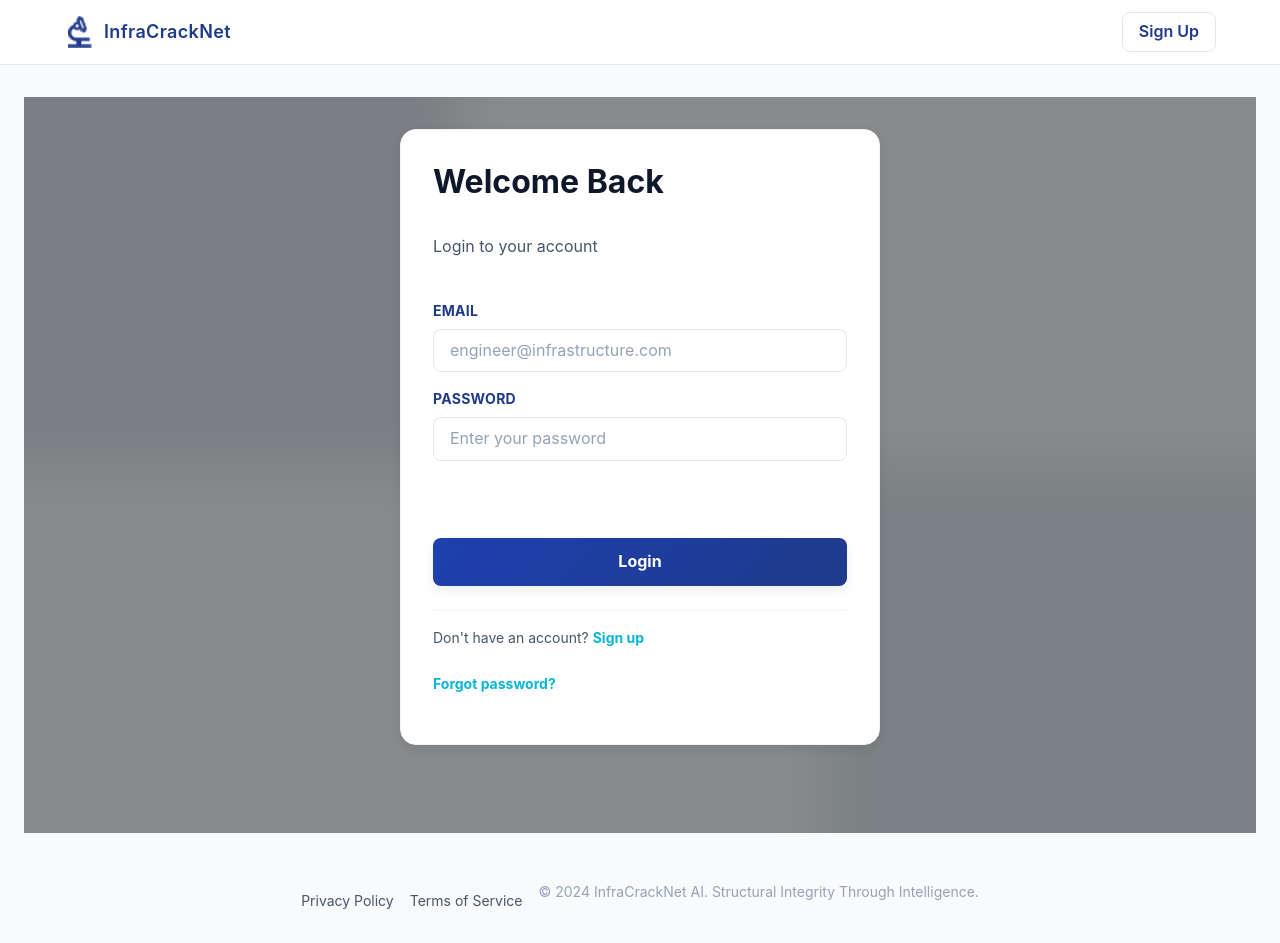
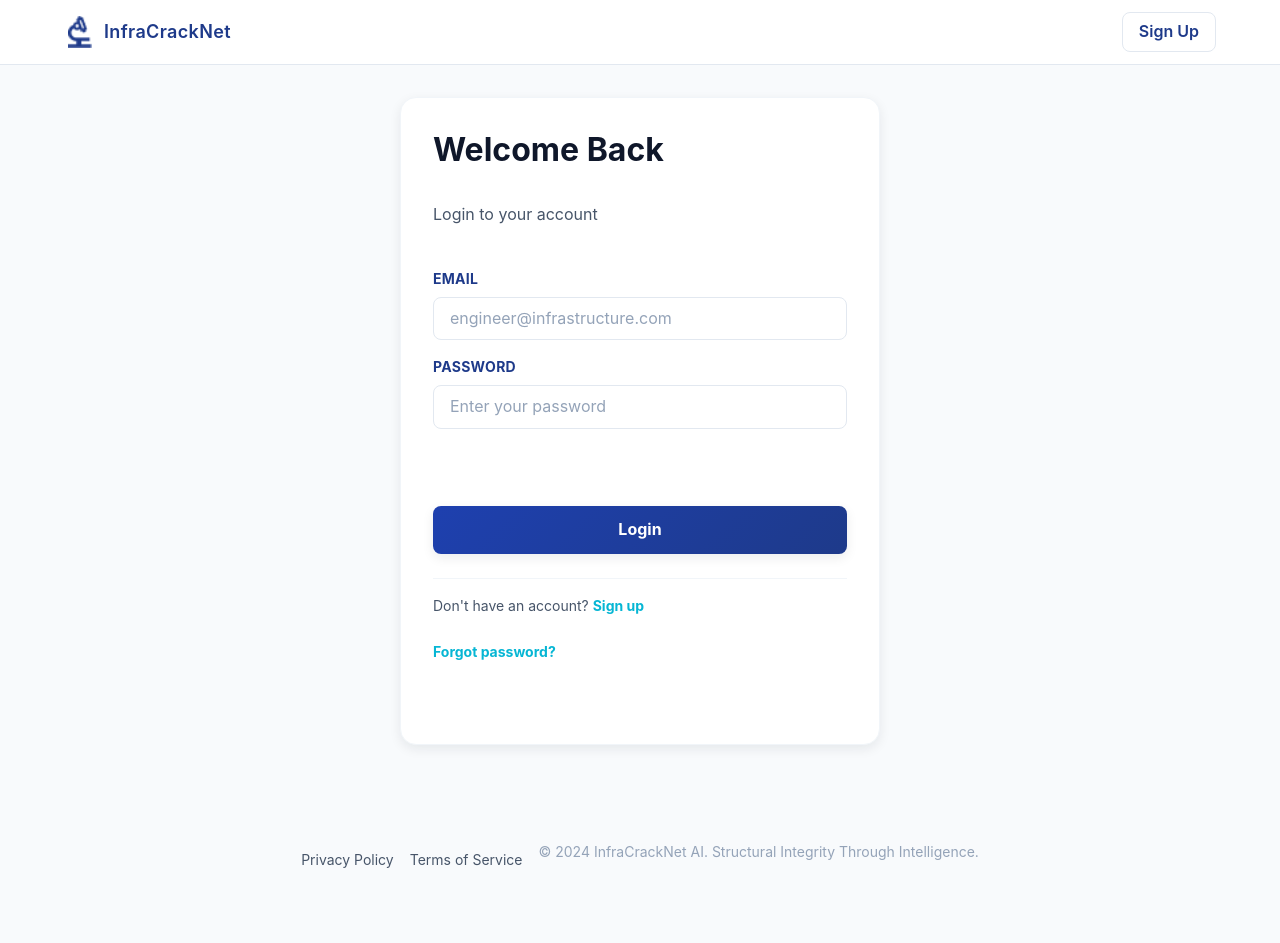
Before and after one commit to Sundas-Razzaq/InfraCrackNet, a React (Vite) app in the folder Infra-frontend/: page /login in a window 1280 px wide. After the commit the page ends 903 px from the top, so only its background shows below. Built offline with nearby package versions, Linux system fonts and the light colour scheme; no server answers.

Commit message:
updating auth screens navbar

```diff
--- a/Infra-frontend/src/components/auth/authVisual.jsx
+++ b/Infra-frontend/src/components/auth/authVisual.jsx
@@ -1,4 +1,4 @@
-import bgImage from "../../assets/images/auth/background.png";
+// import bgImage from "../../assets/images/auth/background.png";
 
 function AuthVisual() {
     return (
@@ -6,7 +6,7 @@ function AuthVisual() {
             className="auth-visual"
             aria-label="Infrastructure background panel"
             style={{
-                backgroundImage: `url(${bgImage})`,
+                // backgroundImage: `url(${bgImage})`,
             }}
         />
     );
--- a/Infra-frontend/src/styles/auth.css
+++ b/Infra-frontend/src/styles/auth.css
@@ -77,25 +77,23 @@
 
 .auth-layout {
 	min-height: 100vh;
-	background: var(--color-bg-main);
+	background: transparent;
 	display: flex;
 	flex-direction: column;
 }
 
 .auth-layout-main {
 	flex: 1;
-	min-height: calc(100vh - 64px);
 	display: flex;
-	align-items: center;
+	align-items: flex-start;
 	justify-content: center;
-	padding: var(--space-32) var(--space-24);
+	padding: 0 var(--space-24) var(--space-32) ;
+	padding-bottom: var(--space-48);
 }
 
 .auth-container-shell {
 	width: 100%;
 	position: relative;
-	min-height: calc(100vh - 64px);
-	overflow: hidden;
 }
 
 .auth-container-visual {
@@ -106,19 +104,11 @@
 	z-index: 0;
 	overflow: hidden;
 }
-.auth-container-visual::after {
-	content: "";
-	position: absolute;
-	inset: 0;
-	background: rgba(0, 0, 0, 0.45);
-}
 
 .auth-visual {
 	position: absolute;
 	inset: 0;
-	background-size: cover;
-	background-position: center;
-	background-repeat: no-repeat;
+
 }
 
 .auth-container-inner {
@@ -185,6 +175,7 @@
 .auth-card-footer {
 	padding-top: var(--space-16);
 	border-top: 1px solid var(--color-border-divider);
+	padding-bottom: var(--space-32);
 }
 
 .auth-field {
```
